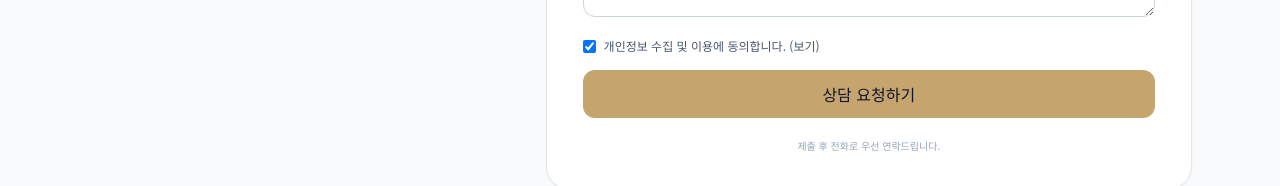
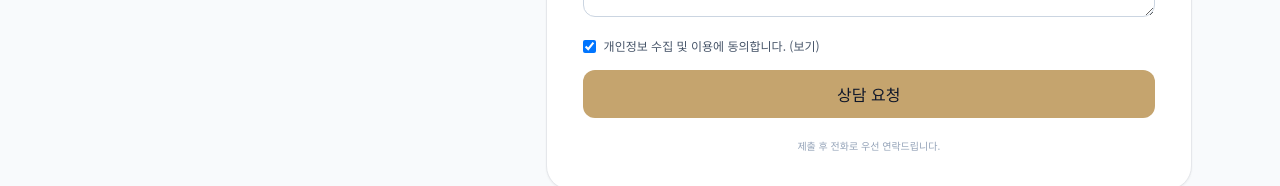
Before and after one commit to sanbada2026/oasis-my-car, a Next.js app: page /contact in a window 1280 px wide. Shown: the part 523-709 px from the top of the page. Built offline with nearby package versions, Linux system fonts and the light colour scheme.

Commit message:
Unify CTA submit button text to '상담 요청' for consistency (no more '하기' variant)

```diff
--- a/components/ConsultationForm.tsx
+++ b/components/ConsultationForm.tsx
@@ -90,7 +90,7 @@ export default function ConsultationForm({ compact, onSuccess, prefillVehicle }:
         disabled={isSubmitting}
         className="w-full btn-primary py-3.5 text-base disabled:opacity-70"
       >
-        {isSubmitting ? "접수 중..." : "상담 요청하기"}
+        {isSubmitting ? "접수 중..." : "상담 요청"}
       </button>
 
       <p className="text-center text-[10px] text-slate-400 pt-1">
```
